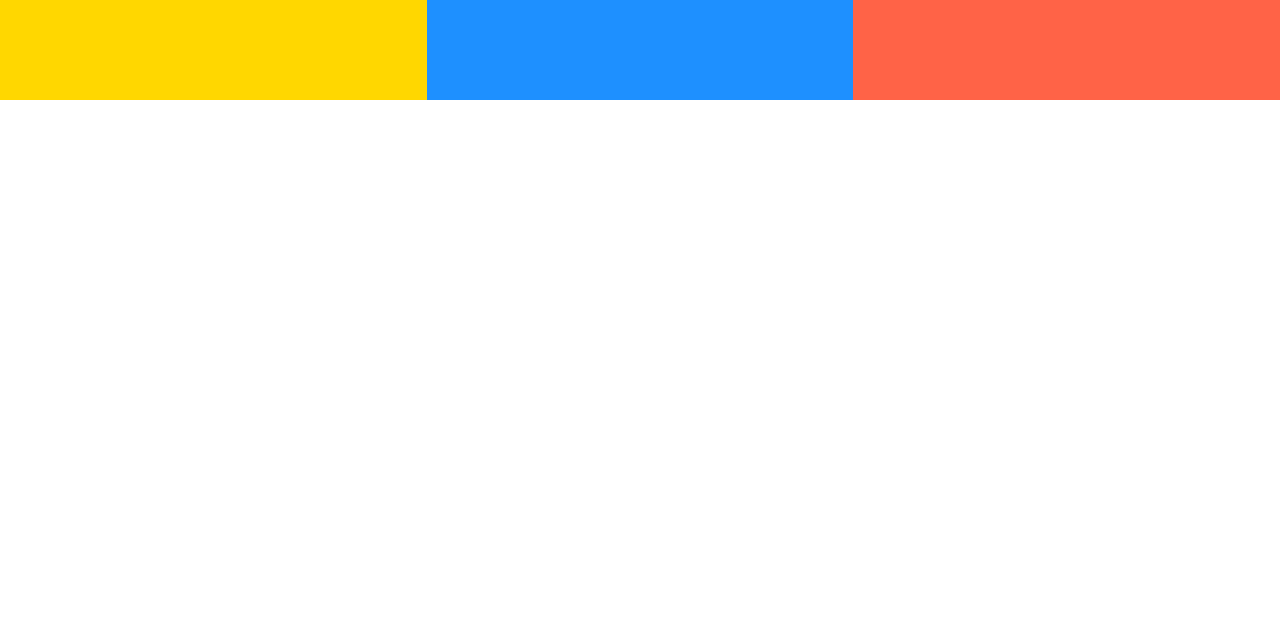
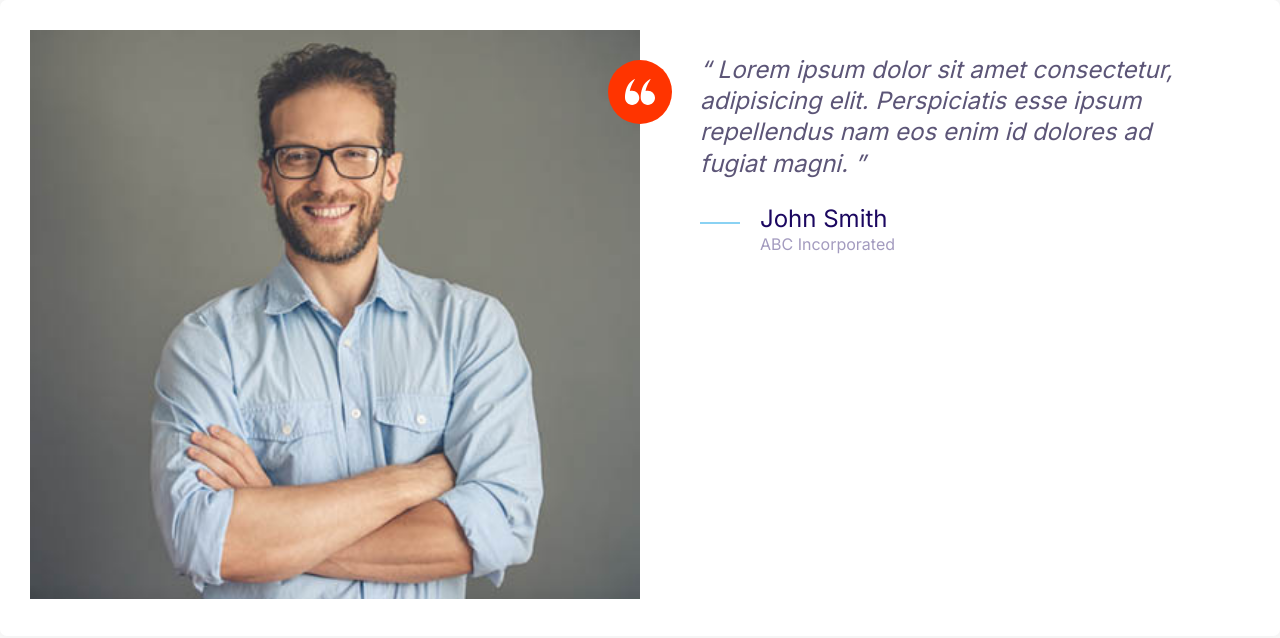
Before and after one commit to mokh-web-dev/cwdme, a plain HTML site: page index.html in a window 1280 px wide. Drawn offline with Linux system fonts and the light colour scheme.

Commit message:
Created testimonial and its styles.

```diff
--- a/css/styles.css
+++ b/css/styles.css
@@ -170,8 +170,17 @@ a {
   height: 40px;
 }
 
+.icon--small {
+  width: 30px;
+  height: 30px;
+}
+
 .icon--primary {
   fill: var(--color-primary);
+}
+
+.icon--white {
+  fill: #fff;
 }
 
 .icon-container {
@@ -182,6 +191,10 @@ a {
   display: inline-flex;
   justify-content: center;
   align-items: center;
+}
+
+.icon-container--accent {
+  background: var(--color-accent);
 }
 
 /* Buttons */
@@ -459,3 +472,34 @@ a {
     grid-template-columns: 1fr 1fr 1fr;
   }
 }
+
+/* Testimonials  */
+
+.testimonial {
+  padding: 3rem;
+}
+
+.testimonial__image {
+  position: relative;
+}
+
+.testimonial__image > img {
+  width: 100%;
+}
+
+.testimonial__image > .icon-container {
+  position: absolute;
+  top: 3rem;
+  right: -32px;
+}
+
+@media screen and (min-width: 768px) {
+  .testimonial .quote,
+  .testimonial .quote__author {
+    font-size: 2.4rem;
+  }
+
+  .testimonial .quote {
+    margin-left: 6rem;
+  }
+}
--- a/index.html
+++ b/index.html
@@ -18,10 +18,37 @@
     <title>Document</title>
   </head>
   <body>
-    <div class="grid grid--1x3">
-      <div style="height: 100px; background: gold"></div>
-      <div style="height: 100px; background: dodgerblue"></div>
-      <div style="height: 100px; background: tomato"></div>
+    <div class="card testimonial">
+      <div class="grid grid--1x2">
+        <div class="testimonial__image">
+          <img src="images/testimonial.jpg" alt="A happy smiling customer" />
+          <span class="icon-container icon-container--accent">
+            <svg class="icon icon--white icon--small">
+              <use xlink:href="images/sprite.svg#quotes"></use>
+            </svg>
+          </span>
+        </div>
+        <blockquote class="quote">
+          <p class="quote__text">
+            Lorem ipsum dolor sit amet consectetur, adipisicing elit.
+            Perspiciatis esse ipsum repellendus nam eos enim id dolores ad
+            fugiat magni.
+          </p>
+          <footer>
+            <div class="media">
+              <div class="media__image">
+                <svg class="icon icon--primary quote__line">
+                  <use xlink:href="images/sprite.svg#line"></use>
+                </svg>
+              </div>
+              <div class="media__body">
+                <h3 class="media__title quote__author">John Smith</h3>
+                <p class="quote__company">ABC Incorporated</p>
+              </div>
+            </div>
+          </footer>
+        </blockquote>
+      </div>
     </div>
   </body>
 </html>
```
Also changed, not shown: components/testimonial.html (added, +31 -0 lines), images/testimonial.jpg (added).
